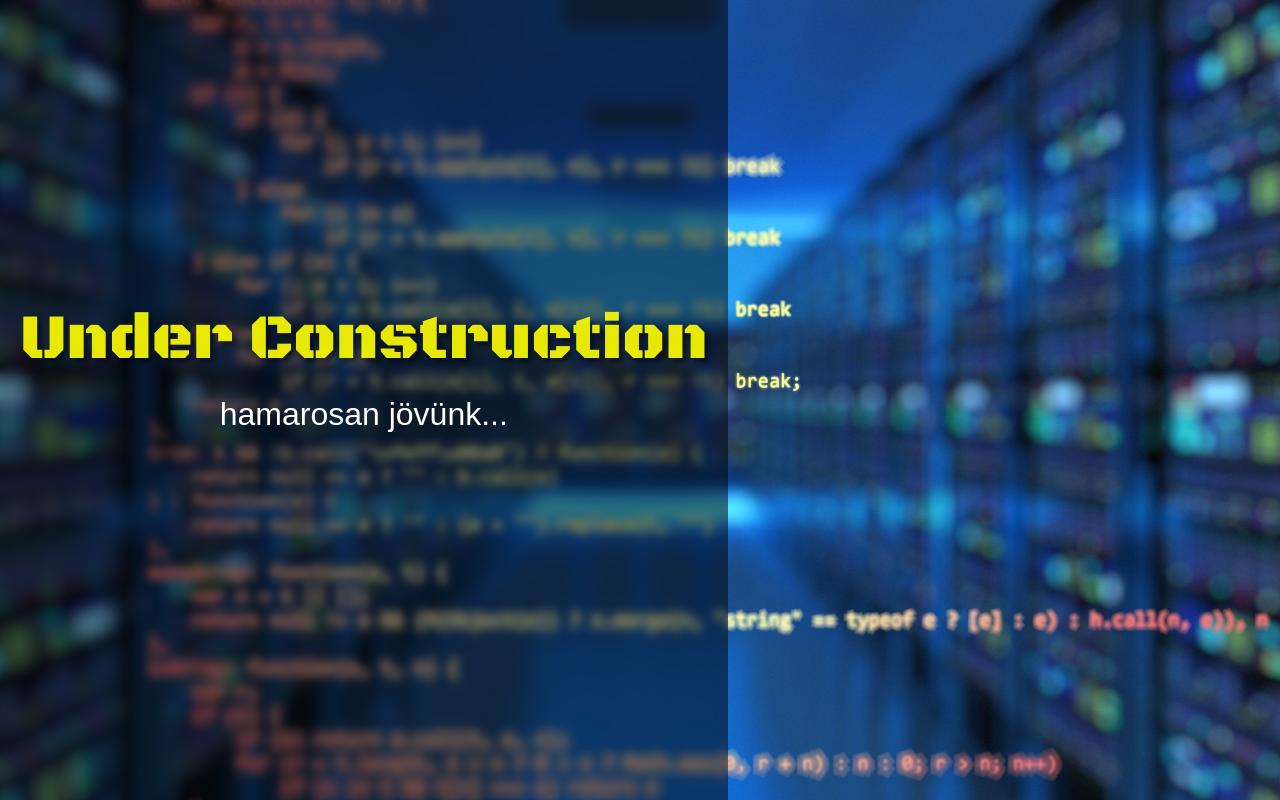
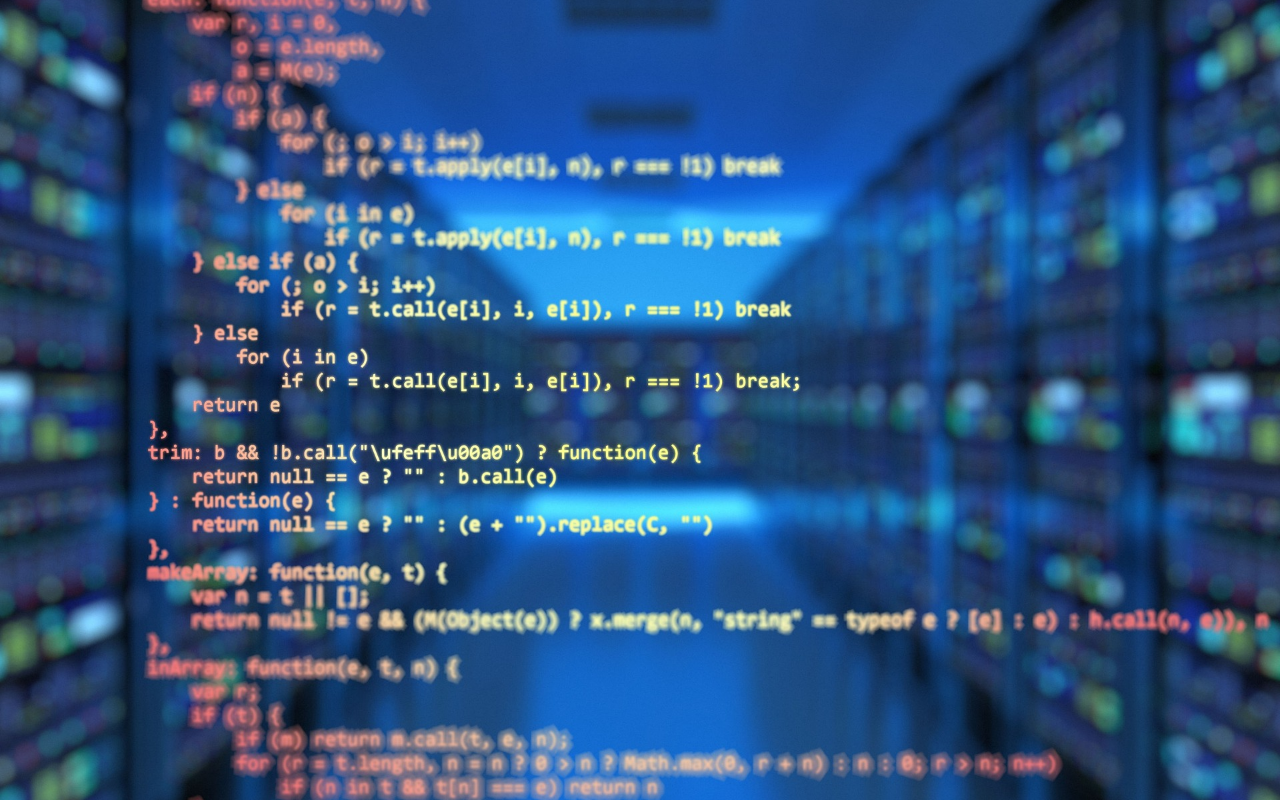
Before and after one commit to kpjotr/new-Relax-under-const, a plain HTML site: page public/index.html in a window 1280 px wide. Drawn offline with Linux system fonts and the light colour scheme.

Commit message:
Csak a background

```diff
--- a/public/index.html
+++ b/public/index.html
@@ -2,20 +2,12 @@
 <html lang="hu">
 <head>
     <meta charset="UTF-8">
-    <meta name="viewport" content="width=device-width, initial-scale=1.0">
+    <meta name="viewport" content="width=device-width, initial-scale=1, viewport-fit=cover">
     <title>Under Construction</title>
     <link rel="stylesheet" href="styles.css">
-		<link href="https://fonts.googleapis.com/css2?family=Black+Ops+One&display=swap" rel="stylesheet">
+	<link href="https://fonts.googleapis.com/css2?family=Black+Ops+One&display=swap" rel="stylesheet">
 </head>
 <body>
-    <div class="container">
-        <h1>Under Construction</h1>
-        <p>hamarosan jövünk...</p>
-    </div>
-
-    <!-- Cloudflare Web Analytics -->
-    <script defer src='https://static.cloudflareinsights.com/beacon.min.js' data-cf-beacon='{"token": "f2b1d019c4a3480d85d1d89ceed3194d"}'></script>
-    <!-- End Cloudflare Web Analytics -->
-
+    <div class="background"></div>
 </body>
 </html>
--- a/public/styles.css
+++ b/public/styles.css
@@ -1,81 +1,19 @@
-/* Alapbeállítások */
 html, body {
     margin: 0;
     padding: 0;
-    height: 100%; /* Teljes magasság a html és body elemeknek */
-    font-family: 'Arial', sans-serif;
-    overflow: hidden; /* A háttérkép túlcsordulásának elkerülése */
+    width: 100%;
+    height: 100%;
+    overflow: hidden;
+    touch-action: manipulation; /* Megakadályozza a nem kívánt érintéses zoomolást */
 }
 
-/* Háttérkép beállítása */
-body {
-    background: url('background.jpg') no-repeat center center fixed;
-    background-size: cover; /* Kitölti az egész képernyőt */
-    color: #fff; /* Fehér szöveg */
-    position: absolute; /* Szükséges a pszeudo-elem pozicionálásához */
-}
-
-/* Háttér elsötétítése és elhomályosítása */
-body::before {
-    content: '';
-    position: absolute;
+.background {
+    position: fixed;
     top: 0;
     left: 0;
     width: 100%;
-    height: 100%;
-    background: rgba(0, 0, 0, 0.5); /* Átlátszó fekete réteg (sötétítés) */
-    backdrop-filter: blur(5px); /* Elhomályosítás */
-    z-index: -1; /* A háttérkép mögé helyezzük */
+    height: 100dvh; /* Újabb mobilokra optimalizált magasság */
+    background-image: url('background.jpg');
+    background-size: cover;
+    background-position: center;
 }
-
-/* Tartalom középre igazítása */
-.container {
-    width: 100%;
-    justify-content: center;
-    align-items: center;
-    text-align: center;
-    z-index: 1; /* A tartalom legyen a rétegek tetején */
-    padding: 20px; /* Kis térköz a szélekhez */
-    box-sizing: border-box;
-    margin-top: 35vh;
-}
-
-/* Fő cím (h1) */
-h1 {
-    font-family: 'Black Ops One', cursive;
-    font-weight: 400;
-    text-shadow: 4px 4px 4px rgba(0, 0, 0, 0.5);
-	color: yellow;
-	opacity: 90%;
-    font-size: 4rem; /* Nagy méretű szöveg */
-    margin: 0;
-    padding: 0;
-}
-
-/* Alszöveg (p) */
-p {
-    font-size: 2rem; /* Közepes méretű szöveg */
-    margin: 1rem 0 0 0;
-}
-
-/* Reszponzív beállítások */
-@media (max-width: 768px) {
-    h1 {
-        font-size: 3rem; /* Kisebb méretű szöveg mobilon */
-    }
-    p {
-        font-size: 1.5rem; /* Kisebb méretű szöveg mobilon */
-    }
-    body::before {
-        backdrop-filter: blur(3px);
-    }
-}
-
-@media (max-width: 480px) {
-    h1 {
-        font-size: 2rem; /* Még kisebb méretű szöveg kis képernyőkön */
-    }
-    p {
-        font-size: 1.2rem; /* Még kisebb méretű szöveg kis képernyőkön */
-    }
-}
```
